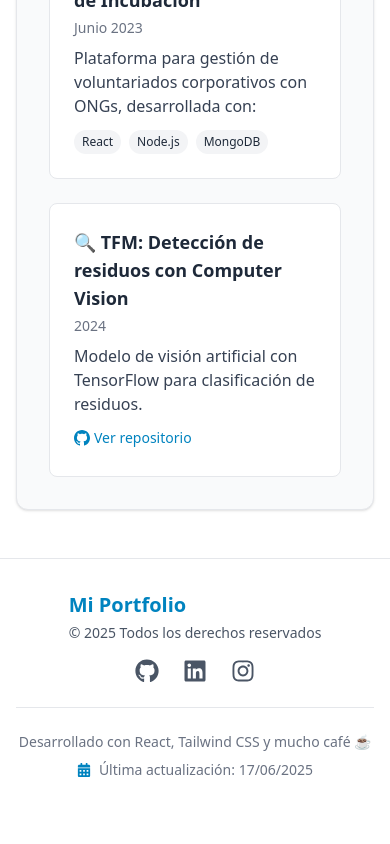
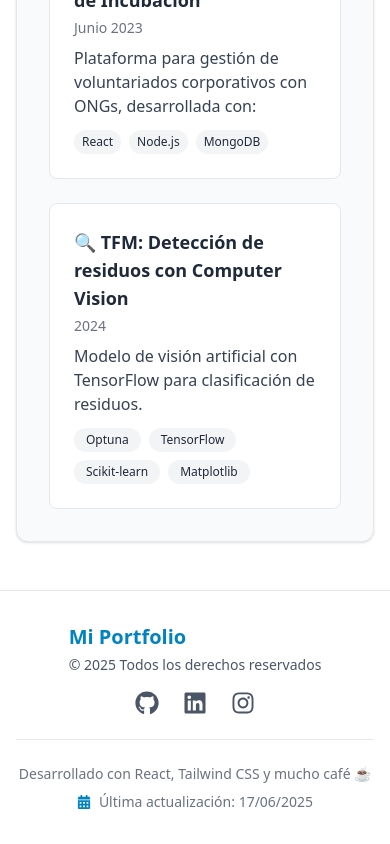
Before and after one commit to SHervas03/porfolio, a React (Vite) app: page /experiencia in a window 390 px wide. Shown: the part 2254-3098 px from the top of the page. Before the commit the page ends 3066 px from the top, so only its background shows below. Built offline with nearby package versions, Linux system fonts and the light colour scheme.

Commit message:
Arreglo de Framer Motion

```diff
--- a/package.json
+++ b/package.json
@@ -16,6 +16,7 @@
     "react": "^19.1.0",
     "react-dom": "^19.1.0",
     "react-icons": "^5.5.0",
+    "react-responsive": "^10.0.1",
     "react-router-dom": "^7.6.2",
     "tailwindcss": "^4.1.10"
   },
--- a/src/layout/MainLayout.jsx
+++ b/src/layout/MainLayout.jsx
@@ -3,6 +3,7 @@ import { Outlet, useMatches, useLocation } from "react-router-dom";
 import Nav from "../components/layout/nav/Nav";
 import Footer from "../components/layout/footer/Footer";
 import { motion, AnimatePresence } from 'framer-motion';
+import { useMediaQuery } from "react-responsive";
 
 export default function MainLayout() {
   const matches = useMatches();
@@ -14,23 +15,28 @@ export default function MainLayout() {
     window.scrollTo({ top: 0, behavior: "smooth" });
   }, [matches]);
 
+  const isLargeScreen = useMediaQuery({ minWidth: 1024 });
+
   return (
     <div className="flex flex-col min-h-screen">
       <Nav />
+      {isLargeScreen ? (
         <AnimatePresence mode="wait">
           <motion.main
             key={location.pathname}
             initial={{ opacity: 0, y: 20 }}
             animate={{ opacity: 1, y: 0 }}
-          transition={{
-            duration: 0.5,
-            ease: "easeInOut"
-          }}
+            transition={{ duration: 0.5, ease: "easeInOut" }}
             className="flex-grow"
           >
             <Outlet />
           </motion.main>
         </AnimatePresence>
+      ) : (
+        <main className="flex-grow">
+          <Outlet />
+        </main>
+      )}
       <Footer />
     </div>
   );
--- a/src/pages/Contact.jsx
+++ b/src/pages/Contact.jsx
@@ -19,7 +19,7 @@ export default function Contact() {
           <div className="w-52 h-52 overflow-hidden mb-6">
             <img
               src={sticker}
-              alt="sticker"
+              alt="Sticker de contacto"
               className="w-full h-full object-cover"
             />
           </div>
--- a/src/pages/Experience.jsx
+++ b/src/pages/Experience.jsx
@@ -56,7 +56,7 @@ export default function Experience() {
           <div className="w-52 h-52 overflow-hidden mb-6">
             <img
               src={sticker}
-              alt="Sticker experiencia"
+              alt="Sticker de experiencia"
               className="w-full h-full object-cover rounded-md"
             />
           </div>
@@ -149,7 +149,17 @@ export default function Experience() {
               <p className="text-gray-700 mt-2">
                 Modelo de visión artificial con TensorFlow para clasificación de residuos.
               </p>
-              <a
+              <div className="mt-3 flex flex-wrap gap-2">
+                {['Optuna', 'TensorFlow', 'Scikit-learn', 'Matplotlib'].map((tech) => (
+                  <span
+                    key={tech}
+                    className="px-3 py-1 bg-gray-100 text-gray-800 rounded-full text-xs font-medium"
+                  >
+                    {tech}
+                  </span>
+                ))}
+              </div>
+              {/* <a
                 href="https://github.com/SHervas03/TFM"
                 className="mt-3 inline-flex items-center text-[#0083bf] hover:underline text-sm"
               >
@@ -157,7 +167,7 @@ export default function Experience() {
                   <path d="M12 0c-6.626 0-12 5.373-12 12 0 5.302 3.438 9.8 8.207 11.387.599.111.793-.261.793-.577v-2.234c-3.338.726-4.033-1.416-4.033-1.416-.546-1.387-1.333-1.756-1.333-1.756-1.089-.745.083-.729.083-.729 1.205.084 1.839 1.237 1.839 1.237 1.07 1.834 2.807 1.304 3.492.997.107-.775.418-1.305.762-1.604-2.665-.305-5.467-1.334-5.467-5.931 0-1.311.469-2.381 1.236-3.221-.124-.303-.535-1.524.117-3.176 0 0 1.008-.322 3.301 1.23.957-.266 1.983-.399 3.003-.404 1.02.005 2.047.138 3.006.404 2.291-1.552 3.297-1.23 3.297-1.23.653 1.653.242 2.874.118 3.176.77.84 1.235 1.911 1.235 3.221 0 4.609-2.807 5.624-5.479 5.921.43.372.823 1.102.823 2.222v3.293c0 .319.192.694.801.576 4.765-1.589 8.199-6.086 8.199-11.386 0-6.627-5.373-12-12-12z" />
                 </svg>
                 Ver repositorio
-              </a>
+              </a> */}
             </div>
           </div>
         </div>
--- a/src/pages/Home.jsx
+++ b/src/pages/Home.jsx
@@ -14,7 +14,7 @@ export default function Home() {
                 <div className="mx-auto mb-10 w-60 h-60 rounded-md p-2">
                     <img
                         src={sticker}
-                        alt="sticker"
+                        alt="Sticker de Home"
                         className="w-full h-full object-cover rounded-md"
                     />
                 </div>
```
Also changed, not shown: 1 other file (tests, documents, lock files or other folders). Lines whose indentation alone changed are shown as unchanged.
